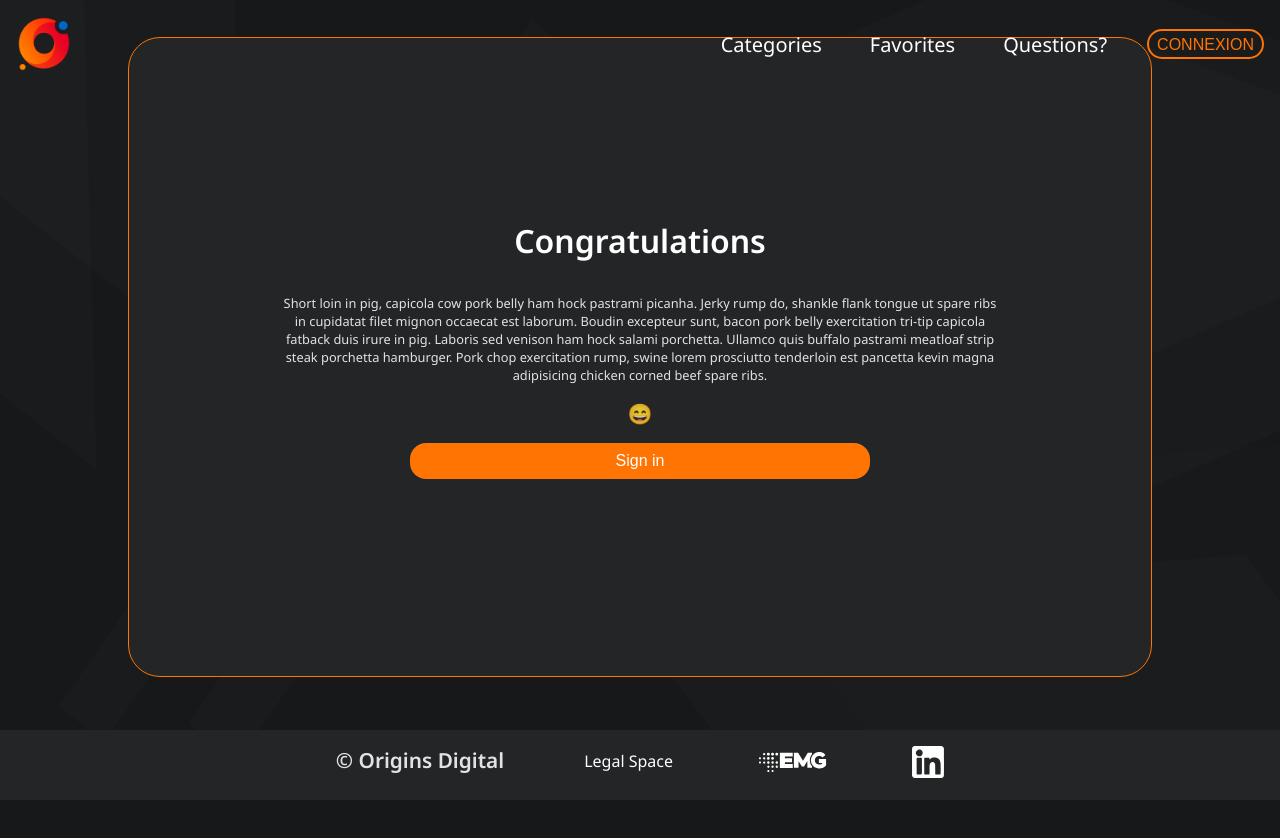
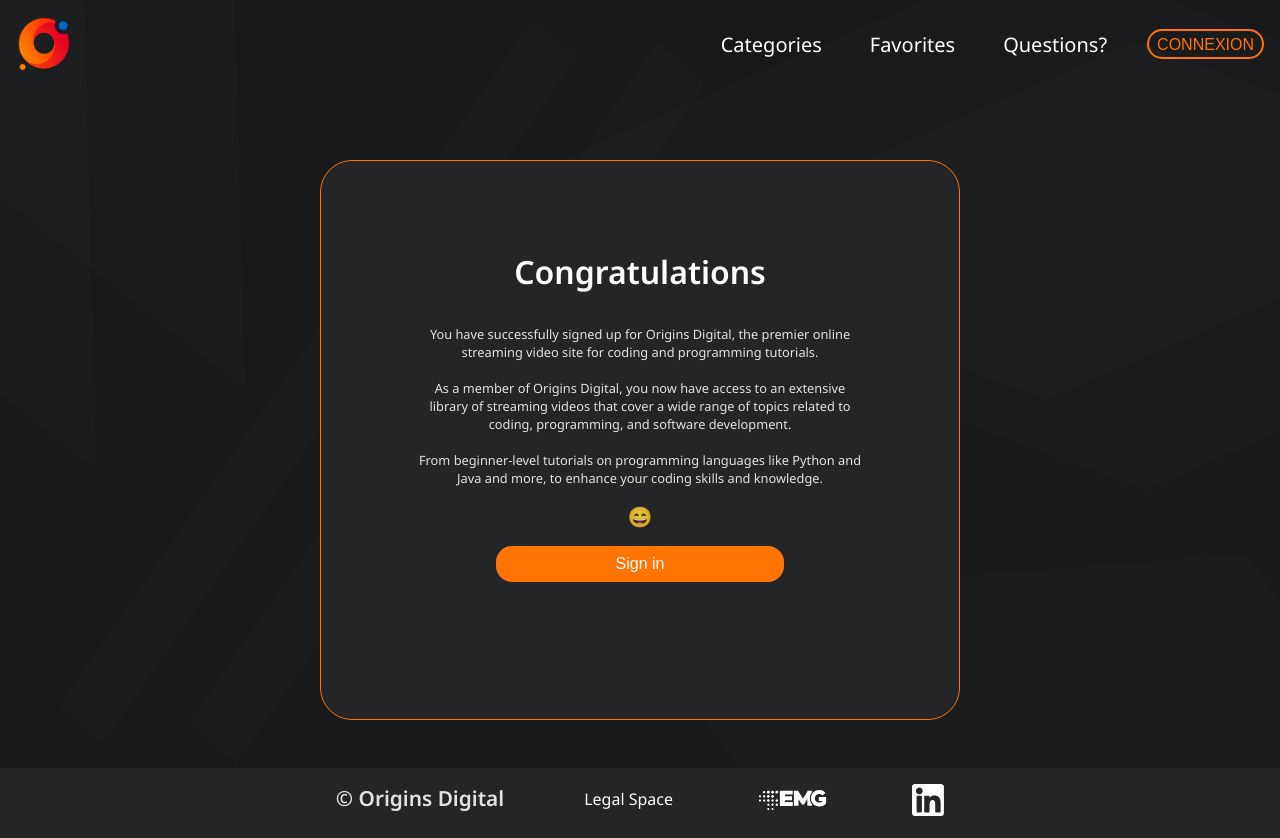
Before and after one commit to WildCodeSchool/2022-11-JS-RemoteFR-Geekrew-P3-OriginsDigital, a React (Vite) app in the folder frontend/: page /sign-up-confirmation in a window 1280 px wide. Before the commit the page ends 800 px from the top, so only its background shows below. Built offline with nearby package versions, Linux system fonts and the light colour scheme; no server answers.

Commit message:
fix confirmation responsive

```diff
--- a/frontend/src/components/Header.jsx
+++ b/frontend/src/components/Header.jsx
@@ -50,7 +50,8 @@ export default function Header() {
           location.pathname !== "/add-video" &&
           location.pathname !== "/manage-video" &&
           location.pathname !== "/manage-categories" &&
-          location.pathname !== "/add-pages" && (
+          location.pathname !== "/add-pages" &&
+          location.pathname !== "/sign-up-confirmation" && (
             <div
               className={styles.divlogo}
               onClick={handleHome}
--- a/frontend/src/pages/SignUpConfirmation.jsx
+++ b/frontend/src/pages/SignUpConfirmation.jsx
@@ -14,14 +14,14 @@ function SignUpConfirmation() {
       <h1 className={styles["confirmation-title"]}>Congratulations</h1>
 
       <p className={styles["confirmation-p"]}>
-        Short loin in pig, capicola cow pork belly ham hock pastrami picanha.
-        Jerky rump do, shankle flank tongue ut spare ribs in cupidatat filet
-        mignon occaecat est laborum. Boudin excepteur sunt, bacon pork belly
-        exercitation tri-tip capicola fatback duis irure in pig. Laboris sed
-        venison ham hock salami porchetta. Ullamco quis buffalo pastrami
-        meatloaf strip steak porchetta hamburger. Pork chop exercitation rump,
-        swine lorem prosciutto tenderloin est pancetta kevin magna adipisicing
-        chicken corned beef spare ribs.
+        You have successfully signed up for Origins Digital, the premier online
+        streaming video site for coding and programming tutorials.
+        <br /> <br /> As a member of Origins Digital, you now have access to an
+        extensive library of streaming videos that cover a wide range of topics
+        related to coding, programming, and software development.
+        <br /> <br /> From beginner-level tutorials on programming languages
+        like Python and Java and more, to enhance your coding skills and
+        knowledge.
       </p>
       <p className={styles["confirmation-illustration"]}>😄</p>
       <div className={styles["button-sign-up-confirmation"]}>
--- a/frontend/src/styles/SignUpConfirmation.module.scss
+++ b/frontend/src/styles/SignUpConfirmation.module.scss
@@ -6,7 +6,7 @@
   flex-direction: column;
   margin: auto;
   align-content: center;
-  min-height: 80%;
+  min-height: 70%;
   width: 80%;
   background-color: #232526;
   border-radius: 2rem;
@@ -54,3 +54,36 @@
     width: 45%;
   }
 }
+@media screen and (min-width: 993px) {
+
+  .confirmation-page{
+    display: flex;
+    flex-direction: column;
+    justify-content: center;
+    align-self: center;
+    margin: 2rem;
+    margin-top: 10rem;
+    align-content: center;
+    min-height: 70%;
+    width: 50%;
+    background-color: $grey;
+    border-radius: 2rem;
+    border: solid 1px $orange-light;
+    padding-bottom: 2rem;
+  }
+
+
+  .confirmation-btn{
+    padding: 0.75 0.75 0.75 0.75rem;
+      border: none;
+      border-radius: 1rem;
+      height: 2.25rem;
+      margin-bottom: 1rem;
+      font-size: 1rem;
+      cursor: pointer;
+      background-color: #ff7402;
+      color: #fff;
+      width: 45%;
+  }
+
+}
```
